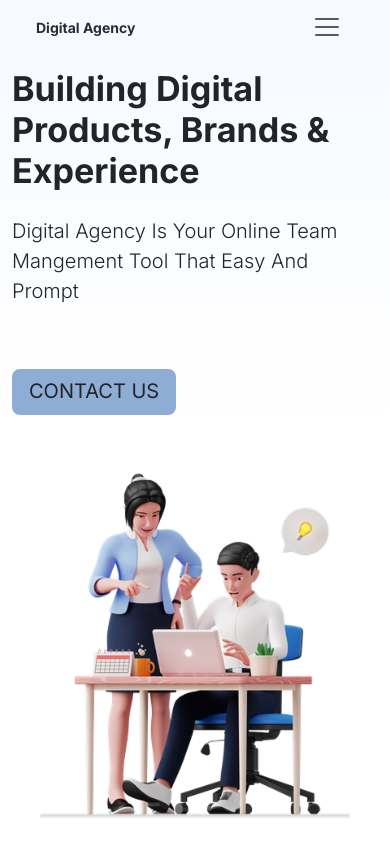
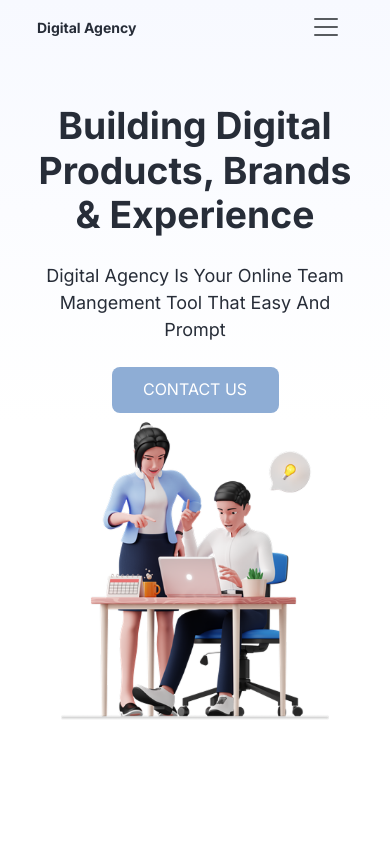
Before and after one commit to Zaher-Sankari/Task-5, a plain HTML site: page index.html in a window 390 px wide. Drawn offline with nearby package versions, Linux system fonts and the light colour scheme.

Commit message:
hero (static and resp.) done

```diff
--- a/assets/css/style.css
+++ b/assets/css/style.css
@@ -7,20 +7,20 @@
 :root{
     --primary-color:#272d38;
 }
-/* .whiteSpace{
+.whiteSpace{
     margin-left: 188px;
     margin-right: 187px;
-} */
+}
 /*End Global Values*/
 header{
     height: 100vh;
     background: linear-gradient(to bottom, #f7f9ff 0%, #ffffff 50%);
     background-repeat: no-repeat;
 }
-nav{
+/* nav{
     margin-left:188px;
     margin-right:176px;
-}
+} */
 .navbar-brand{
     color: var(--primary-color);
     font-weight: 700;
@@ -38,35 +38,65 @@ nav{
 
 /*Hero*/
 .hero {
+    margin-top: 97px;
     .main-heading{
         color: var(--primary-color);
-        font-size: 64px;
         max-width: 540px;
     }
+    p {
+        font-size: 18px;
+        max-width: 500px;
+        color: var(--primary-color);
+    }
 }
-/* .hero {
-    margin-top:97px ;
-} */
 .hero-img{
     max-width: 450px;
 }
+.hero-img img{
+    max-width: 450px !important;
+}
 .btn {
-    background-color: rgba(142, 173, 213, 1);
+    color: #ffffff;
+    background-color: #8eadd5;
     line-height: 27.5px;
     margin-top: 39px;
+    width:167px ;
+}
+.btn:hover{
+    color:#fff;
+    background-color:#7088a8 ;
 }
 /*Media Query*/
 @media screen and (max-width:992px){
     .whiteSpace{
-        margin-inline: 25px;
+        margin-inline: 75px;
     }
-    nav{
-        margin-inline:24px ;
+nav{
+    margin-inline:24px ;
+}
+.hero{
+    margin-top: 50px;
 }
 .navbar-brand{
     font-size: 14px;
 }
-.main-heading{
-    font-size: 40px !important;
 }
+
+@media screen and (max-width:768px) {
+    .whiteSpace{
+        margin-inline: 25px;
+    }
+    .hero{
+        flex-grow: 0;
+        align-items: flex-start !important;
+    }
+    .hero-info{
+        text-align: center;
+    }
+    .hero-img{
+        min-width:250px;
+    }
+    .hero-img img{
+        width: 100%;
+    }
 }
--- a/index.html
+++ b/index.html
@@ -11,8 +11,8 @@
     <title>Digital Agency</title>
 </head>
 <body>
-    <!-- <header>
-        <nav class="navbar navbar-expand-lg bg-transparent">
+    <header class="vh-100 d-flex flex-column">
+        <nav class="navbar navbar-expand-lg bg-transparent whiteSpace">
             <div class="container">
                 <a class="navbar-brand" href="#">Digital Agency</a>
                     <button class="navbar-toggler border-0" type="button" data-bs-toggle="collapse" data-bs-target="#navbarNavAltMarkup" aria-controls="navbarNavAltMarkup" aria-expanded="false" aria-label="Toggle navigation">
@@ -28,58 +28,21 @@
                 </div>
             </div>
         </nav>
-        <div class="hero d-flex justify-content-center align-items-center whiteSpace">
-            <div class="container-fluid">
-                <div class="row justify-content-between align-items-center">
-                    <div class="col-md-6 text-md-start text-center">
-                        <h1 class="fw-bold main-heading">Building Digital Products, Brands & Experience</h1>
-                        <p class="my-4">
-                            Digital Agency Is Your Online Team Mangement Tool That Easy And Prompt
-                        </p>
-                        <a href="#" class="btn btn-primary border-0">CONTACT US</a>
-                    </div>
-                    <div class="hero-img col-md-6 text-md-start text-center w-auto">
-                        <img src="./assets/imgs/hero.png" alt="Digital Agency Illustration">
-                    </div>
+        <div class="hero d-flex flex-grow-1 align-items-center justify-content-center whiteSpace">
+            <div class="container">
+            <div class="row align-items-center">
+                <div class="col-md-7 text-md-start text-center hero-info">
+                    <h1 class="display-3 fw-bold main-heading">Building Digital Products, Brands & Experience</h1>
+                    <p class="my-4">
+                        Digital Agency Is Your Online Team Mangement Tool That Easy And Prompt
+                    </p>
+                    <button href="#" class="m-0 btn btn-lg text-uppercase fs-6">contact us</button>
+                </div>
+                <div class="col-md-5 text-center hero-img d-block mx-auto">
+                    <img src="./assets/imgs/hero.png" alt="hero-bg">
                 </div>
             </div>
-
-        </div> -->
-
-    <header class="vh-100 d-flex flex-column">
-        <nav class="navbar navbar-expand-lg bg-transparent">
-            <div class="container">
-                <a class="navbar-brand" href="#">Digital Agency</a>
-                    <button class="navbar-toggler border-0" type="button" data-bs-toggle="collapse" data-bs-target="#navbarNavAltMarkup" aria-controls="navbarNavAltMarkup" aria-expanded="false" aria-label="Toggle navigation">
-                        <span class="navbar-toggler-icon"></span>
-                    </button>
-                <div class="collapse navbar-collapse justify-content-end" id="navbarNavAltMarkup">
-                    <div class="navbar-nav">
-                        <a class="nav-link active" aria-current="page" href="#">home</a>
-                        <a class="nav-link" href="#">about</a>
-                        <a class="nav-link" href="#">pricing</a>
-                        <a class="nav-link" href="#">contact</a>
-                    </div>
-                </div>
-            </div>
-        </nav>
-
-        <div class="hero container d-flex flex-grow-1 align-items-center">
-
-            <div class="row align-items-center gy-5">
-                <div class="col-md-6 text-start text-lg-start">
-                    <h1 class="display-4 fw-bold">Building Digital Products, Brands & Experience</h1>
-                    <p class="lead my-4">
-                        Digital Agency Is Your Online Team Mangement Tool That Easy And Prompt
-                    </p>
-                    <a href="#" class="btn btn-lg custom-btn">CONTACT US</a>
-                </div>
-
-                <div class="col-md-6 text-center">
-                    <img src="./assets/imgs/hero.png" class="img-fluid" alt="Digital Agency Illustration">
-                </div>
-            </div>
-
+        </div>
         </div>
     </header>
     <script src="https://cdnjs.cloudflare.com/ajax/libs/bootstrap/5.3.3/js/bootstrap.min.js"></script>
```
